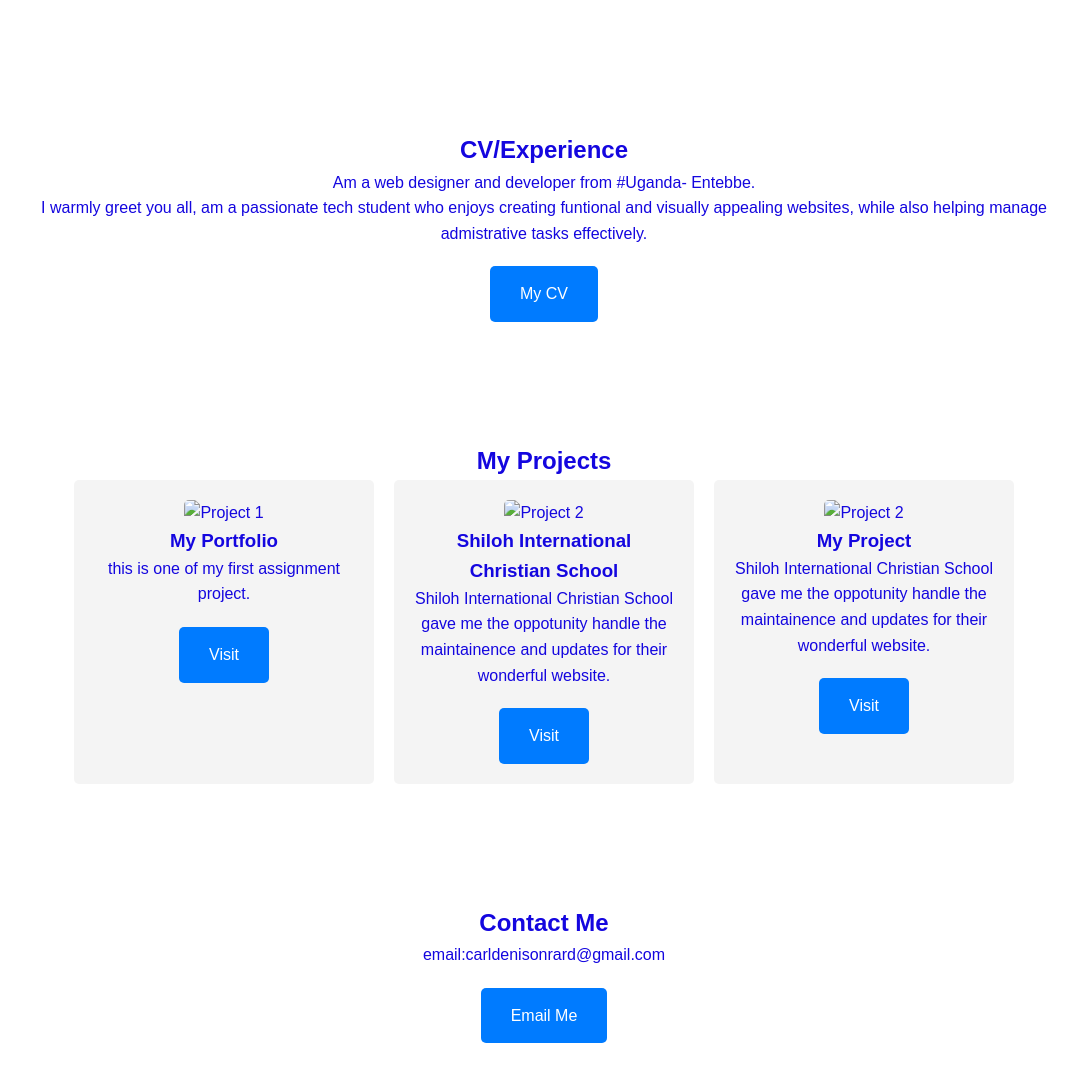
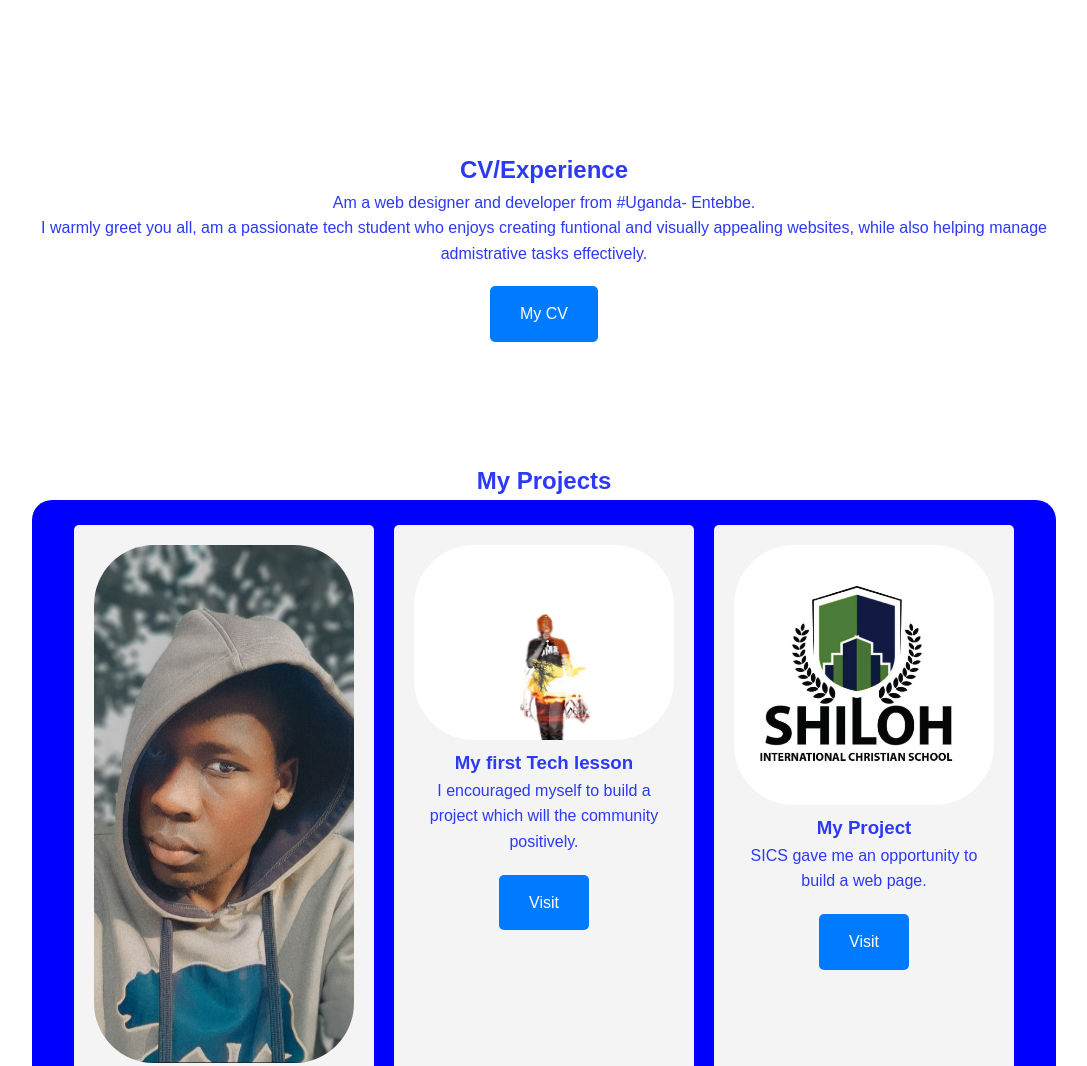
Before and after one commit to Shalom-schools/denisportfolio, a plain HTML site: page index.html in a window 1280 px wide. Shown: the part 820-1886 px from the top of the page, without its empty margins (96-1183 px from the left). Drawn offline with Linux system fonts and the light colour scheme.

Commit message:
Add files via upload

```diff
--- a/index.html
+++ b/index.html
@@ -27,9 +27,15 @@
     <main>
         <section id="home">
             <div class="container">
-                <img src="Snapchat-219986878.jpg" alt="">
+                <div>
+                    <img src="Snapchat-219986878.jpg" alt="">
+                </div>
+
+               <div>
                 <h2>Welcome to the world of tech.</h2>
                 <a href="#contact" class="btn">Learn More</a>
+               </div>
+
             </div>
         </section>
 
@@ -49,21 +55,21 @@
                 <h2>My Projects</h2>
                 <div class="project-list">
                     <div class="project">
-                        <img src="IMGS/WEB.PNG" alt="Project 1">
+                        <img src="Snapchat-219986878.jpg" alt="Project 1">
                         <h3>My Portfolio</h3>
                         <p>this is one of my first assignment project.</p>
                         <a href="" class="btn">Visit</a>
                     </div>
                     <div class="project">
-                        <img src="IMGS/SHILOH.PNG" alt="Project 2">
-                        <h3>Shiloh International Christian School</h3>
-                        <p>Shiloh International Christian School gave me the oppotunity handle the maintainence and updates for their wonderful website.</p>
+                        <img src="1710097383714.jpg" alt="Project 2">
+                        <h3>My first Tech lesson</h3>
+                        <p>I encouraged myself to build a project which will the community positively.</p>
                         <a href="" class="btn">Visit</a>
                     </div>
                     <div class="project">
-                        <img src="IMGS/SHILOH.PNG" alt="Project 2">
+                        <img src="FB-Logo.jpg" alt="Project 2">
                         <h3>My Project</h3>
-                        <p>Shiloh International Christian School gave me the oppotunity handle the maintainence and updates for their wonderful website.</p>
+                        <p>SICS gave me an opportunity to build a web page.</p>
                         <a href="" class="btn">Visit</a>
                     </div>
                 </div>
--- a/style.css
+++ b/style.css
@@ -9,22 +9,32 @@
 body {
     line-height: 1.6;
     color: #333;
+    font-weight: 3000px;
 }
 
 .container {
-    color: rgb(20, 6, 223);
+
+    color: rgb(44, 57, 245);
     width: 80%;
     margin: auto;
     text-align: center;
+    flex-wrap: wrap;
 
 }
 
 
+
+
 header {
-    background: #6e0365;
+    background-color: purple;
     color: rgb(4, 156, 29);
     padding: 20px;
     position: fixed top;
+    justify-items:fixed ;
+    border-radius: 10px;
+    border: 10px solid rgb(228, 5, 209);
+    position: sticky;
+    top: 0px;
 
 
 
@@ -107,6 +117,9 @@ section {
     display: flex;
     justify-content: center;
     gap: 20px;
+    background-color:blue;
+    padding: 25px;
+    border-radius: 20px;
 }
 
 .project {
@@ -118,7 +131,7 @@ section {
 
 .project img {
     width: 100%;
-    border-radius: 5px;
+    border-radius: 60px;
 }
 
 
```
Also changed, not shown: FB-Logo.jpg (added).
